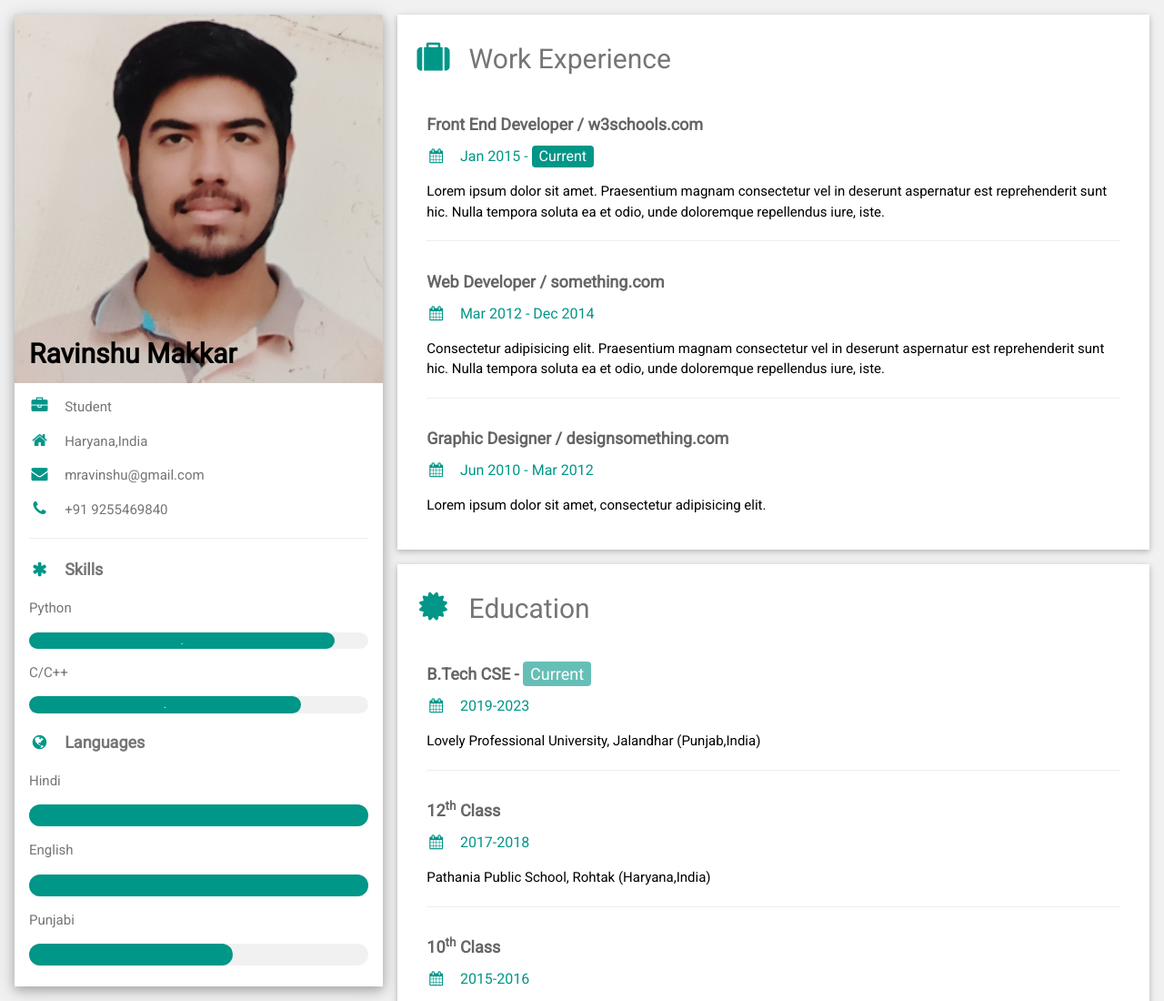
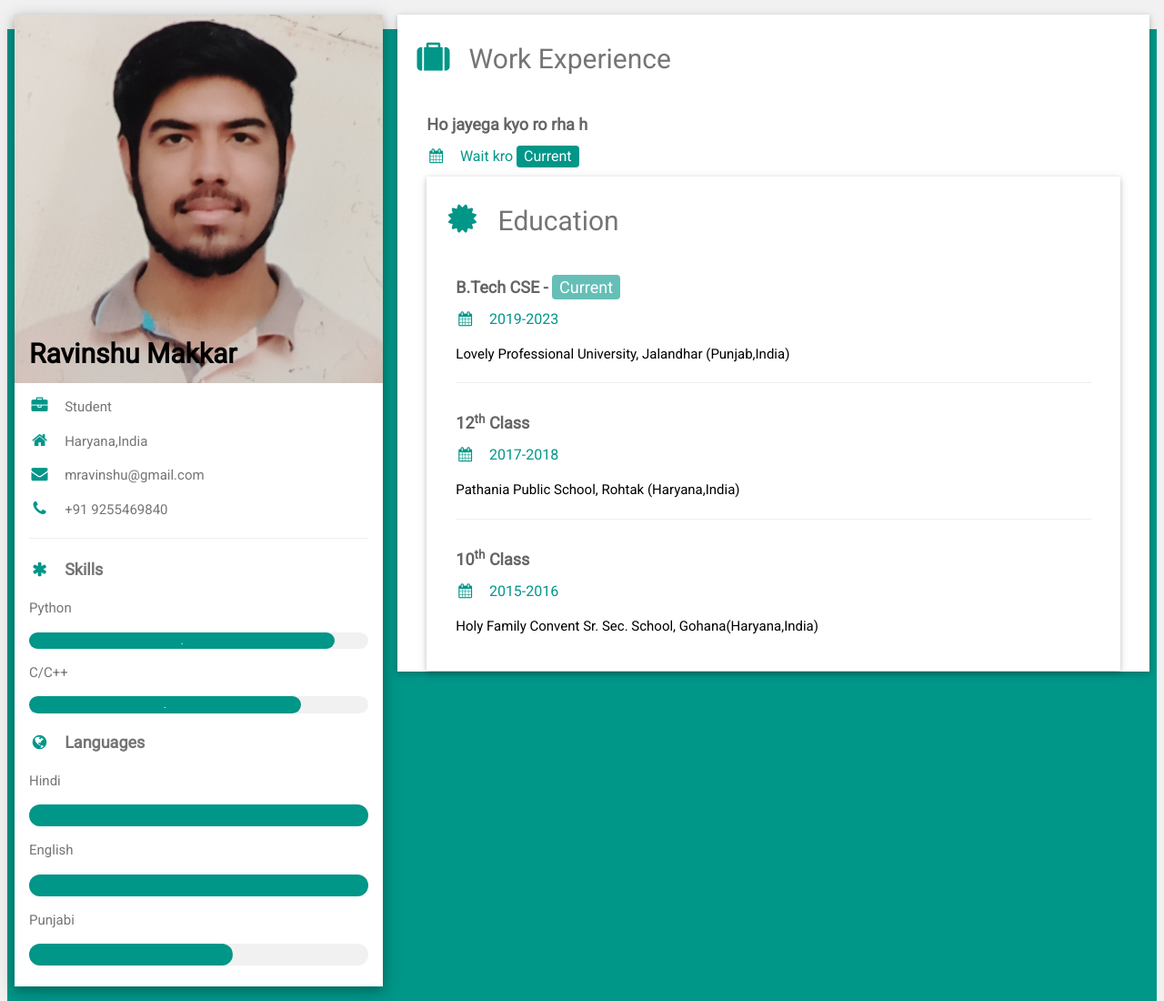
Before and after one commit to mravinshu/mine, a plain HTML site: page index.htm in a window 1280 px wide. Shown: the top 1100 px of the page at 91% size. Drawn offline with nearby package versions, Linux system fonts and the light colour scheme.

Commit message:
Update index.htm

```diff
--- a/index.htm
+++ b/index.htm
@@ -70,23 +70,9 @@ html,body,h1,h2,h3,h4,h5,h6 {font-family: "Roboto", sans-serif}
       <div class="w3-container w3-card w3-white w3-margin-bottom">
         <h2 class="w3-text-grey w3-padding-16"><i class="fa fa-suitcase fa-fw w3-margin-right w3-xxlarge w3-text-teal"></i>Work Experience</h2>
         <div class="w3-container">
-          <h5 class="w3-opacity"><b>Front End Developer / w3schools.com</b></h5>
-          <h6 class="w3-text-teal"><i class="fa fa-calendar fa-fw w3-margin-right"></i>Jan 2015 - <span class="w3-tag w3-teal w3-round">Current</span></h6>
-          <p>Lorem ipsum dolor sit amet. Praesentium magnam consectetur vel in deserunt aspernatur est reprehenderit sunt hic. Nulla tempora soluta ea et odio, unde doloremque repellendus iure, iste.</p>
-          <hr>
-        </div>
-        <div class="w3-container">
-          <h5 class="w3-opacity"><b>Web Developer / something.com</b></h5>
-          <h6 class="w3-text-teal"><i class="fa fa-calendar fa-fw w3-margin-right"></i>Mar 2012 - Dec 2014</h6>
-          <p>Consectetur adipisicing elit. Praesentium magnam consectetur vel in deserunt aspernatur est reprehenderit sunt hic. Nulla tempora soluta ea et odio, unde doloremque repellendus iure, iste.</p>
-          <hr>
-        </div>
-        <div class="w3-container">
-          <h5 class="w3-opacity"><b>Graphic Designer / designsomething.com</b></h5>
-          <h6 class="w3-text-teal"><i class="fa fa-calendar fa-fw w3-margin-right"></i>Jun 2010 - Mar 2012</h6>
-          <p>Lorem ipsum dolor sit amet, consectetur adipisicing elit. </p><br>
-        </div>
-      </div>
+          <h5 class="w3-opacity"><b>Ho jayega kyo ro rha h</b></h5>
+          <h6 class="w3-text-teal"><i class="fa fa-calendar fa-fw w3-margin-right"></i>Wait kro <span class="w3-tag w3-teal w3-round">Current</span></h6>
+
 
       <div class="w3-container w3-card w3-white">
         <h2 class="w3-text-grey w3-padding-16"><i class="fa fa-certificate fa-fw w3-margin-right w3-xxlarge w3-text-teal"></i>Education</h2>
```
